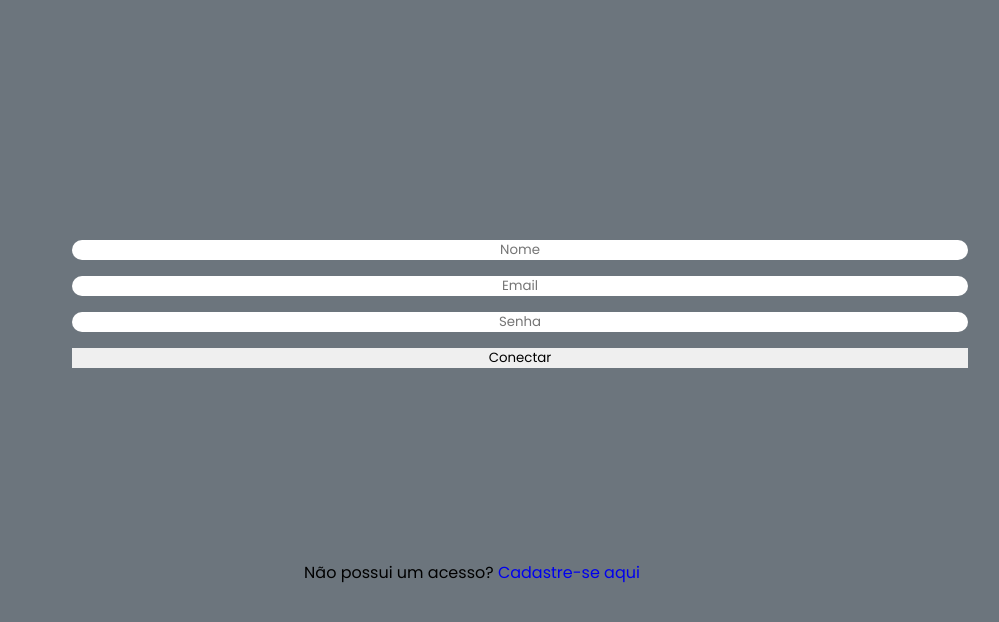
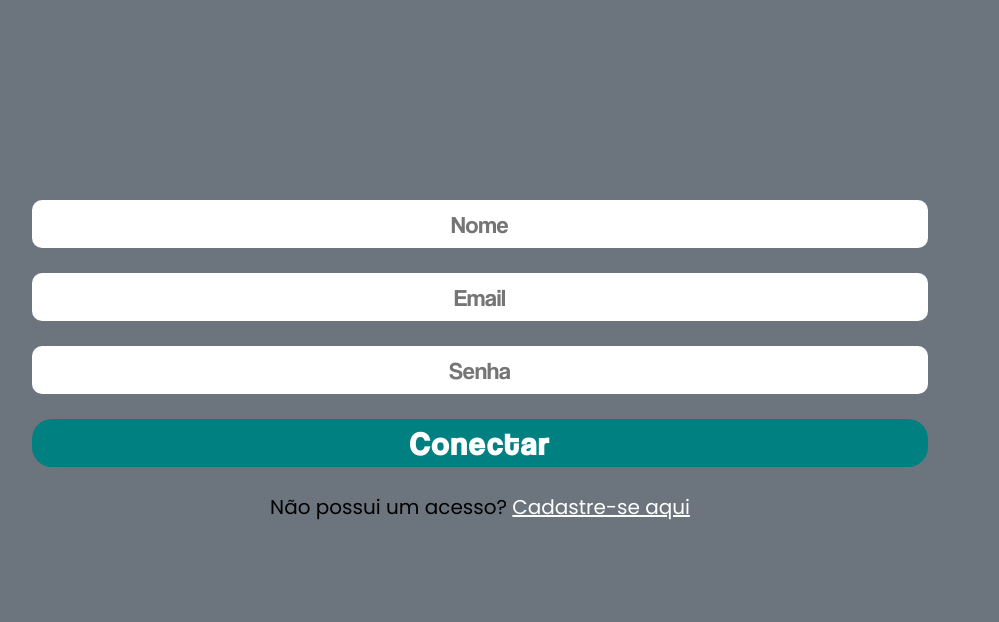
Before and after one commit to mahzze/acervo-estudantil-teresa-nunes, a PHP site: page /loginForm.html in a window 1280 px wide. Shown: the top 622 px of the page, without its empty margins (168-1167 px from the left). Run offline with PHP 8.4, Linux system fonts and the light colour scheme.

Commit message:
Projeto Finalizado, pronto para apresentação no TCC

```diff
--- a/admin.php
+++ b/admin.php
@@ -45,7 +45,7 @@ if (!isset($_SESSION["admin"])) {
           }
           ?>
         </select>
-        <input class="submit" id="submitCursoDel" type="submit" value="Remover Curso" aria-label="Remover curso" />
+        <input class="submitCurso" id="submitCursoDel" type="submit" value="Remover Curso" aria-label="Remover curso" />
       </form>
     </div>
 
--- a/css/geral.css
+++ b/css/geral.css
@@ -1,5 +1,4 @@
 @import url('https://fonts.googleapis.com/css2?family=Poppins:ital,wght@0,200;0,400;1,400&display=swap');
-
 @font-face {
     font-family: Coolvetica;
     src: url(./Fonts/coolvetica.otf)
@@ -33,6 +32,17 @@
     --shadow-color    : rgba(80, 60, 80, .9)
 }
 
+button {
+  font-size: 1.5em;
+  letter-spacing: 1px;
+  transition: 250ms ease-in-out;
+}
+
+button:hover {
+  transform: scale(1.2);
+  cursor: pointer;
+}
+
 a {
   text-decoration: none;
 }
--- a/css/index.css
+++ b/css/index.css
@@ -29,6 +29,12 @@ a button {
   transition: 200ms ease-out;
 }
 
+a button:hover {
+  transform: scale(1.2);
+  box-shadow: none;
+  cursor: pointer;
+}
+
 a, a button {
   border: 0;
   border-radius: 6px;
--- a/css/registro.css
+++ b/css/registro.css
@@ -11,18 +11,20 @@ body {
   min-width: 100%;
 }
 
-form {
-  margin: 30vh;
+.inputs {
+  margin: 25vh;
   width: 70vw;
-  height: 60%;
+  height: 70%;
   display: grid;
-  gap: 20%;
+  gap: 25px;
 }
 
 .input {
   border-radius: 10px;
-  height: 20px;
+  height: 3rem;
   width: 100%;
+  font-size: 1.5em;
+  font-family: "Coolvetica";
 }
 
 .selectAndLabelWrapper {
@@ -37,5 +39,34 @@ form {
 .select {
   border-radius: 10px;
   width: 80%;
-  height: 20px;
+  height: 3rem;
+  font-size: 1.5em;
 }
+
+.submit {
+  background: #dedede;
+  width: 100%;
+  height: 3rem;
+  font-size: 2rem;
+  letter-spacing: 2px;
+  background: teal;
+  border-radius: 20px;
+  color: #fff;
+  font-weight: 600;
+  font-family: Coolvetica;
+  transition: 250ms ease-out;
+}
+
+.submit:hover {
+  cursor: pointer;
+  transform: scale(1.2);
+}
+
+.textReg {
+  font-size: 20px;
+}
+
+.textReg a {
+  color: var(--accent-color);
+  text-decoration: underline;
+}
--- a/login.php
+++ b/login.php
@@ -27,4 +27,5 @@ if (password_verify($senha, $hash)) {
     window.alert("combinação inválida de usuario/ID/senha");
   </script>
   ';
+  header("Location: ./loginForm.html");
 }
--- a/loginForm.html
+++ b/loginForm.html
@@ -16,10 +16,10 @@
       <input class="input" type="email" name="email" placeholder="Email" aria-placeholder="Email">
       <input class="input" type="password" name="senha" placeholder="Senha" aria-placeholder="Senha">
       <input class="submit" type="submit" value="Conectar">
+      <div>
+        <p class="textReg">Não possui um acesso? <a class="linkReg" href="./registroForm.php">Cadastre-se aqui</a></p>
+      </div>
     </form>
-    <div>
-      <p class="textReg">Não possui um acesso? <a class="linkReg" href="./registroForm.php">Cadastre-se aqui</a></p>
-    </div>
   </main>
 
 </body>
--- a/registroForm.php
+++ b/registroForm.php
@@ -14,7 +14,7 @@ require "./connection.php";
 </head>
 
 <body>
-  <form action="./registro.php" method="post">
+  <form class="inputs" action="./registro.php" method="post">
     <input class="input" type="text" name="nome" placeholder="nome" aria-placeholder="nome" maxlength="45" required aria-required="true">
     <input class="input" type="email" name="email" placeholder="email" aria-placeholder="email" maxlength="45" required aria-required="true">
     <div class="selectAndLabelWrapper">
--- a/showLivros.php
+++ b/showLivros.php
@@ -25,7 +25,8 @@ if (!isset($_GET["cat"])) header("Location: ./index.php");
 
     <section class="wrapper">
       <?php
-      $query = $connection->query("SELECT lid, path, nome, descricao FROM livros WHERE categoria = " . $_GET["cat"] . ";");
+      $cat = $_GET["cat"];
+      $query = $connection->query("SELECT lid, path, nome, descricao FROM livros WHERE categoria =  '$cat';");
       if ($query->num_rows > 0) {
         while ($row = $query->fetch_assoc()) {
 
```
Also changed, not shown: css/admin.css (+8 -2 lines), index.php (+4 -4 lines), readme.md.
